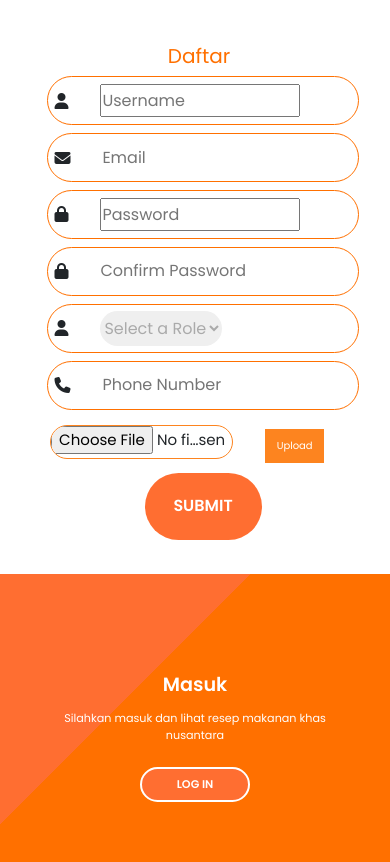
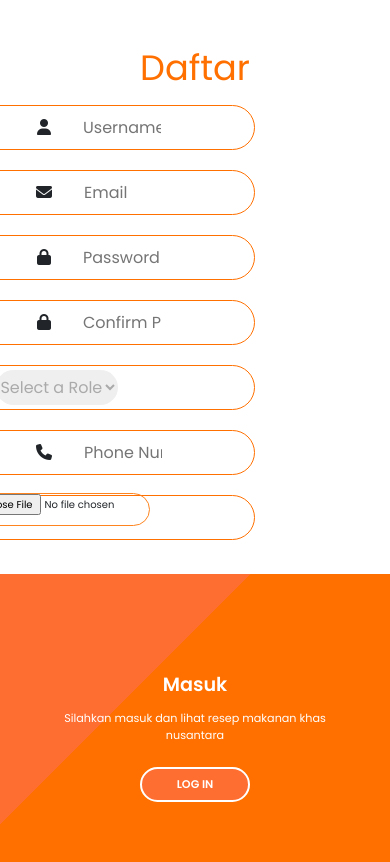
Before and after one commit to Ginasonia98/RainbowfoodjournalbyGina, a React (Create React App) app: page /form in a window 390 px wide. Both pictures are taken after a click on the button "REGISTRASI". Shown: the top 862 px of the page. Built offline with nearby package versions, Linux system fonts and the light colour scheme.

Commit message:
make  responsive web

```diff
--- a/src/component/AddFoods/AddFoods.css
+++ b/src/component/AddFoods/AddFoods.css
@@ -25,30 +25,30 @@
     margin-left: 0.2rem;
 }
 
-.add-inputnew {
+/* .add-inputnew {
     height: 5vh;
     width: 20vw !important;
     border: 1px solid #FD841F;
     margin-left: -10rem !important;
     border-radius: 24px;
     position: relative;
-}
+} */
 
-.button-upload {
+/* .button-upload {
     background-color: #FD841F;
     margin-left: 0.6rem;
     width: 4vw !important;
     height: 6vh !important;
     border: none;
-}
+} */
 
 .button-upload:hover {
     background-color: #FFC93C !important;
 }
 
-.upload {
+/* .upload {
     color: #fff;
-}
+} */
 
 .button-warningnews {
     background-color: #FD841F;
@@ -90,7 +90,6 @@
     height: 45px;
     width: 380px;
     border: 1px solid #FD841F;
-    margin-left: -10rem;
 }
 
 .add-input2 {
@@ -103,7 +102,7 @@
 }
 
 .input-field {
-    margin-left: -10rem;
+    /* margin-left: -9px !important; */
     width: 80vw !important;
 }
 
@@ -176,13 +175,13 @@
     }
 
 
-    .button-upload {
+    /* .button-upload {
         background-color: #FD841F;
         margin-left: 0.6rem;
         width: 30vw !important;
         height: 6vh !important;
         border: none;
-    }
+    } */
 
     .button-upload:hover {
         background-color: #FFC93C !important;
--- a/src/component/Foods/foods.css
+++ b/src/component/Foods/foods.css
@@ -230,12 +230,12 @@
         margin-left: 1rem !important;
     }
 
-    .button-upload {
+    /* .button-upload {
         width: 15vw !important;
         height: 4vh !important;
         margin-left: 1rem;
         margin-top: 1rem;
-    }
+    } */
 
     .modal-content {
         height: 60vh !important;
--- a/src/component/Footer/footer.css
+++ b/src/component/Footer/footer.css
@@ -38,11 +38,6 @@ footer {
     font-weight: bolder;
     font-size: 30px;
     margin-left: 10rem;
-}
-
-.d-flex {
-    margin-left: 10rem;
-    font-size: 15px;
 }
 
 .detail-rainbow {
--- a/src/component/Form/Form.css
+++ b/src/component/Form/Form.css
@@ -11,25 +11,9 @@ input {
   font-family: "Poppins", sans-serif;
 }
 
-.input-uploadd {
-  margin-top: 1rem !important;
-  margin-left: -10rem !important;
-}
-
-
-.input-box-news {
-  width: 18vw !important;
-  height: 5vh;
-}
-
-.input-box-newss {
+.input-box-newsss {
   width: 20vw !important;
   height: 4vh;
-}
-
-
-.sign-in-form {
-  margin-top: -1rem !important;
 }
 
 .container-form:before {
@@ -84,9 +68,9 @@ form.sign-in-form {
 .titles {
   font-size: 2.2rem;
   color: #FF7000;
-  margin-left: -12rem;
 }
 
+/* login */
 .input-field-new {
   max-width: 380px;
   width: 100%;
@@ -103,6 +87,7 @@ form.sign-in-form {
   gap: 2rem;
 }
 
+/* registrasi */
 .input-field {
   max-width: 380px;
   width: 100%;
@@ -117,6 +102,17 @@ form.sign-in-form {
   display: flex;
   align-items: center;
   gap: 2rem;
+}
+
+/* .input-field-i{
+  margin-left: 1rem !important;
+} */
+
+
+
+.input-uploadd {
+  margin-left: 12rem !important;
+  margin-bottom: 1rem !important;
 }
 
 .input-box {
@@ -172,7 +168,7 @@ form.sign-in-form {
 }
 
 .form-control[type=file]:not(:disabled):not([readonly]) {
-  border: 1px solid #0d6efd;
+  border: 1px solid #FF6E31;
   height: 30px;
   position: relative;
   width: 90%;
@@ -494,63 +490,7 @@ form.sign-in-form {
     left: 50%;
   }
 
-  .titles {
-    font-size: 20px;
-    color: #FF7000;
-    margin-left: 0.5rem;
-    margin-top: 1rem !important;
-  }
-
-  .input-box-news {
-    width: 40vw !important;
-    height: 2vh;
-  }
-
-  .sign-in-form {
-    margin-top: 2rem !important;
-    margin-left: -3rem !important;
-  }
-
-  .input-field {
-    width: 100%;
-    height: 5.8vh !important;
-    margin-top: 0.3rem !important;
-    margin-left: 1rem !important;
-    margin-bottom: 0.2rem;
-  }
-
-  .input-box-newsss {
-    width: 38vw !important;
-    border: none;
-  }
-
-  .input-box-newss {
-    width: 60vw !important;
-    height: 3vh;
-  }
-
-  .add-inputnew {
-    margin-left: 200px !important;
-  }
-
-  .input-uploadd {
-    margin-top: 0rem !important;
-    margin-left: -2rem !important;
-  }
-
-  .forms-container {
-    top: -2%;
-    bottom: 5% !important;
-  }
-
-  .input-field-new {
-    width: 110%;
-    height: 45px;
-    margin-left: 4rem !important;
-  }
-
-  .input-box-newss {
-    width: 51.3vw !important;
-    height: 4vh;
+  .sign-up-form{
+    margin-bottom: 1px !important;
   }
 }
--- a/src/component/Form/Form.js
+++ b/src/component/Form/Form.js
@@ -101,7 +101,7 @@ const Form = () => {
           <div class="signin-signup">
             {/* sign-in  */}
             <form onSubmit={formLogin.handleSubmit} class="sign-in-form">
-              <div class="titles">Masuk</div>
+              <div class="titles d-flex justify-content-center">Masuk</div>
               <div class="input-field-new">
                 <i class="fas fa-envelope"></i>
                 <input
@@ -139,8 +139,8 @@ const Form = () => {
 
             {/* sign-up  */}
             <form onSubmit={formik.handleSubmit} class="sign-up-form">
-              <div class="titles">Daftar</div>
-              <div class="input-field">
+              <div class="titles d-flex justify-content-center">Daftar</div>
+              <div class="input-field d-flex justify-content-center align-items-center">
                 <i class="fas fa-user"></i>
                 <input
                   id="name"
@@ -150,14 +150,13 @@ const Form = () => {
                   onChange={formik.handleChange}
                   onBlur={formik.handleBlur}
                   value={formik.values.name}
-                  className="input-box-newss"
+                  className="input-box-newsss"
                 />
-
                 {formik.touched.username && formik.errors.username ? (
                   <div>{formik.errors.username}</div>
                 ) : null}
               </div>
-              <div class="input-field">
+              <div class="input-field d-flex justify-content-center align-items-center">
                 <i class="fas fa-envelope"></i>
                 <input
                   id="email"
@@ -175,7 +174,7 @@ const Form = () => {
                 ) : null}
               </div>
 
-              <div class="input-field">
+              <div class="input-field d-flex justify-content-center align-items-center">
                 <i class="fas fa-lock"></i>
                 <input
                   id="password"
@@ -185,7 +184,7 @@ const Form = () => {
                   onChange={formik.handleChange}
                   onBlur={formik.handleBlur}
                   value={formik.values.password}
-                  className="input-box-newss"
+                  className="input-box-newsss"
                 />
 
                 {formik.touched.password && formik.errors.password ? (
@@ -193,7 +192,7 @@ const Form = () => {
                 ) : null}
               </div>
 
-              <div class="input-field">
+              <div class="input-field d-flex justify-content-center align-items-center">
                 <i class="fas fa-lock"></i>
                 <input
                   id="passwordRepeat"
@@ -211,7 +210,7 @@ const Form = () => {
                   <div>{formik.errors.passwordRepeat}</div>
                 ) : null}
               </div>
-              <div class="input-field">
+              <div class="input-field ">
                 <i class="fas fa-user"></i>
                 <select
                   onChange={formik.handleChange}
@@ -228,7 +227,7 @@ const Form = () => {
                   <option value="user">User</option>
                 </select>
               </div>
-              <div class="input-field">
+              <div class="input-field d-flex justify-content-center align-items-center">
                 <i class="fa fa-phone"></i>
                 <input
                   id="phoneNumber"
@@ -245,9 +244,7 @@ const Form = () => {
                   <div>{formik.errors.phoneNumber}</div>
                 ) : null}
               </div>
-              <div
-                className="input-uploadd"
-              >
+              <div className="input-field-i  ">
                 <UploadImage onChange={(value) => setUploadFile(value)} />
               </div>
               <button type="submit" class="button-login btn-primary">
--- a/src/component/Home/Home.css
+++ b/src/component/Home/Home.css
@@ -22,7 +22,7 @@
 .welcome {
     color: #fff;
     font-size: 28px;
-    margin-left: 20rem;
+    text-align: center;
     margin-top: 5rem;
     font-weight: bolder;
 }
@@ -49,7 +49,7 @@
 
 .rainbow-explain {
     color: #fff;
-    margin-left: 10rem;
+    text-align: center;
 }
 
 .home-section1 .content {
@@ -87,7 +87,6 @@
 
 .bg-food {
     background-color: #FD841F;
-    padding: 40px 80px;
 
 }
 
@@ -122,8 +121,10 @@
 
 .name {
     color: #FD841F;
-    margin-left: 1rem;
-    margin-top: 1rem;
+    max-height: 30px;
+    overflow: hidden;
+    text-overflow: ellipsis;
+    white-space: nowrap;
 }
 
 .img-center .box-foods .box img {
@@ -195,12 +196,18 @@
     color: #fff;
 }
 
-.title-foods {
-    color: #fff;
-    font-weight: bolder;
-    font-size: 30px;
-    margin-left: 35rem;
+.image-card {
+    max-height: 200px;
+    min-height: 200px;
+    overflow: hidden;
 }
+
+.image-card img {
+    min-height: 200px;
+    object-fit: cover;
+}
+
+
 
 @media (width < 768px) {
     .home-section {
@@ -223,10 +230,6 @@
     .rainbow-explain {
         margin-left: 1rem;
         font-size: 15px;
-    }
-
-    .title-foods {
-        margin-left: 1rem;
     }
 
     .bg-food {
@@ -269,12 +272,7 @@
         object-fit: cover;
     }
 
-    .row {
-        width: 1vw !important;
-        margin-left: 0rem !important;
-    }
-
-    .img-fluid-new{
+    .img-fluid-new {
         margin-left: 0rem !important;
     }
 }
--- /dev/null
+++ b/src/component/UploadImage/UploadImage.css
@@ -0,0 +1,24 @@
+
+
+.uploads {
+  color: #fff;
+  margin-top: 10px;
+}
+
+.button-upload {
+  background-color: #FF7000;
+  border: 1px solid #FF7000;
+  border-radius: 8px;
+  color: #fff;
+  font-size: 12px;
+  height: 40px;
+  position: relative;
+  left:400px;
+  top: -50px;
+  width: 50px;
+  display: flex;
+  justify-content: center;
+}
+
+
+@media (width < 768px) {}
--- a/src/component/UploadImage/UploadImage.js
+++ b/src/component/UploadImage/UploadImage.js
@@ -2,6 +2,7 @@ import axios from "axios";
 import { useRef, useState } from "react";
 import { BASE_URL, API_KEY } from "../../Environment";
 import "../Form/Form.css";
+import "../UploadImage/UploadImage.css";
 
 const UploadImage = ({onChange}) => {
  const [savePicture, setSavePicture] = useState("");
@@ -54,8 +55,8 @@ const UploadImage = ({onChange}) => {
   }
 
   return (
-    <div className="d-flex top-100">
-      <div className="input-fieldinput">
+    <div className="upload ">
+      <div className="input-field ">
         <input
           type="file"
           ref={fileUpload}
@@ -66,15 +67,14 @@ const UploadImage = ({onChange}) => {
         />
       </div>
       <button
-        className="button-upload"
+        className="button-upload d-flex "
         type="button"
         id="inputGroupFileAddon04"
         onClick={uploadImage}
       >
-        <div className="upload">Upload</div>
+        <div className="uploads">Upload</div>
       </button>
     </div>
-
   );
 };
 
```
Also changed, not shown: src/component/Home/Home.js (+24 -22 lines), src/component/Navbar/Navbar.css (+9 -46 lines), src/component/Navbar/Navbar.js (+27 -38 lines), 2 other files (tests, documents, lock files or other folders).
